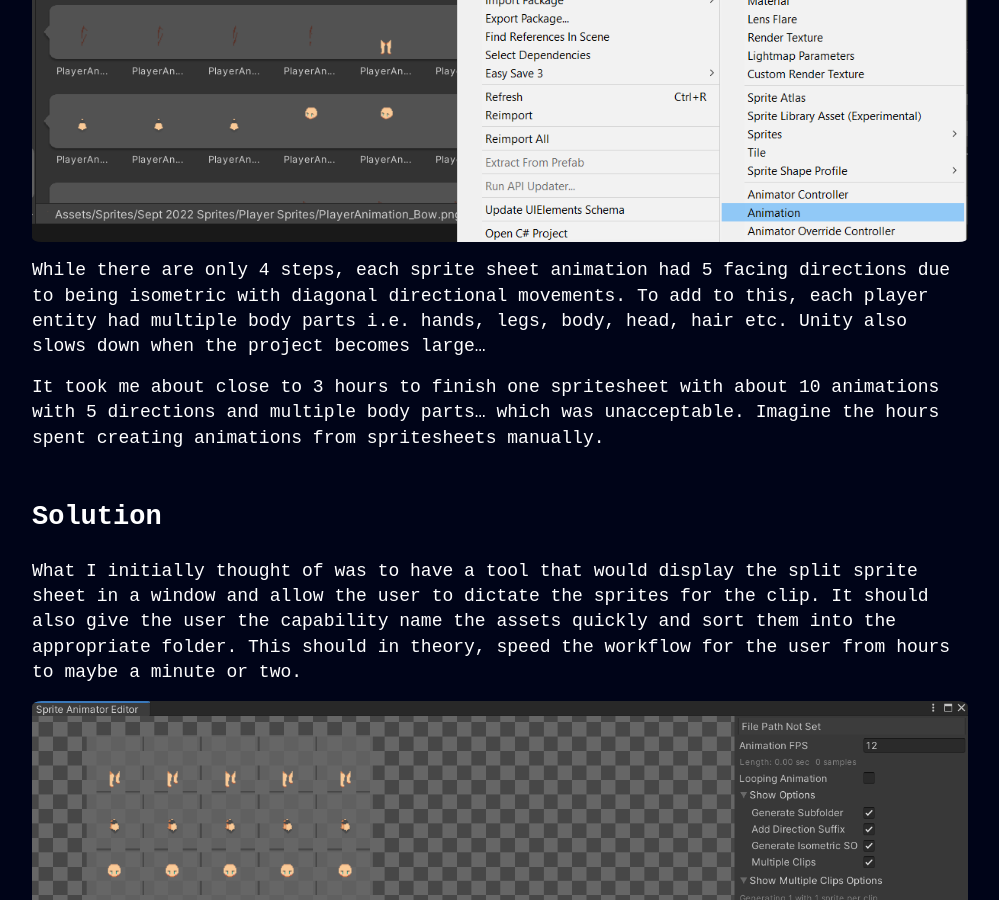
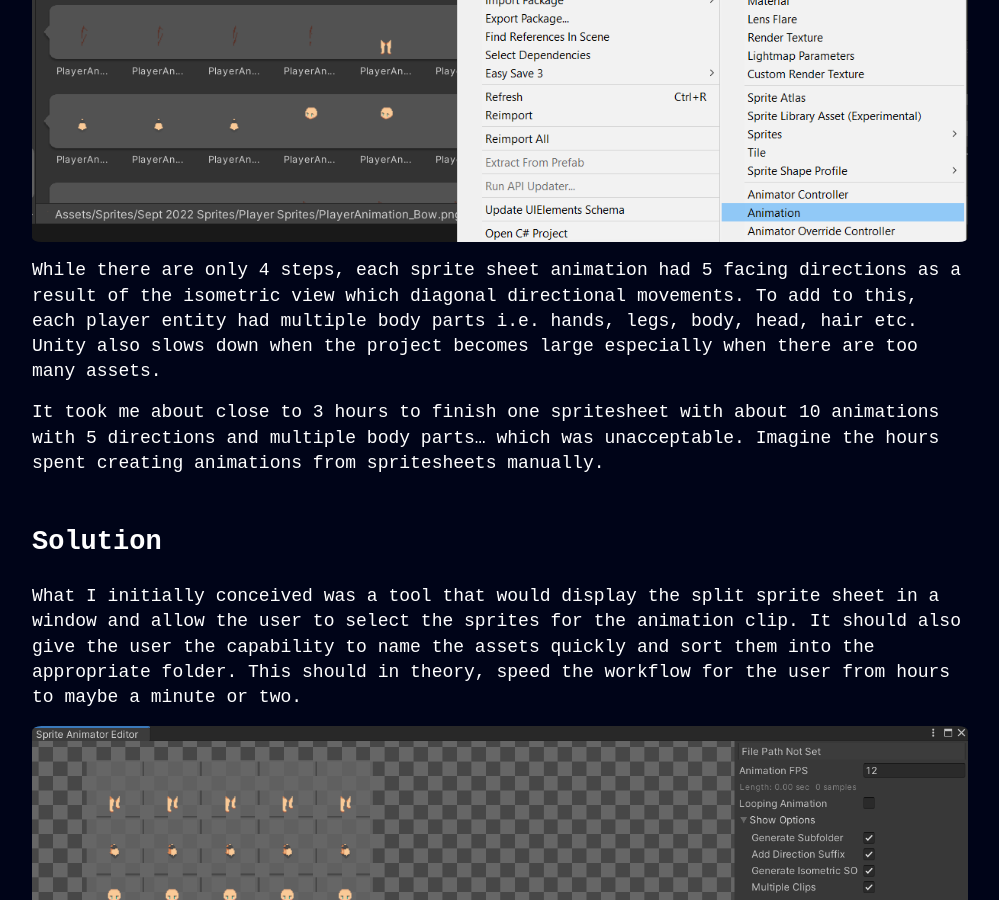
Before and after one commit to seanrich92/seanrich92.github.io, a Jekyll site: the page built from _posts/2024-05-30-sprite-animation-generator.markdown, in a window 1280 px wide and 900 px high, scrolled down 747 px. Shown: the whole window, without its empty margins (140-1139 px from the left). Built offline with Jekyll 4.4.1, drawn with Linux system fonts in a browser that asks for light colours; some of the changed text lies outside the part shown.

Commit message:
Editing text

```diff
--- a/_posts/2024-05-30-sprite-animation-generator.markdown
+++ b/_posts/2024-05-30-sprite-animation-generator.markdown
@@ -17,13 +17,13 @@ When I first started to use Unity, I wanted to create a 2D isometric game. Howev
 
 [![Animation Generator 1](/assets/sprite-animation-generator/screen1.png)](/assets/sprite-animation-generator/screen1.png)
 
-While there are only 4 steps, each sprite sheet animation had 5 facing directions due to being isometric with diagonal directional movements. To add to this, each player entity had multiple body parts i.e. hands, legs, body, head, hair etc. Unity also slows down when the project becomes large...
+While there are only 4 steps, each sprite sheet animation had 5 facing directions as a result of the isometric view which diagonal directional movements. To add to this, each player entity had multiple body parts i.e. hands, legs, body, head, hair etc. Unity also slows down when the project becomes large especially when there are too many assets.
 
 It took me about close to 3 hours to finish one spritesheet with about 10 animations with 5 directions and multiple body parts... which was unacceptable. Imagine the hours spent creating animations from spritesheets manually.
 
 ## Solution
 
-What I initially thought of was to have a tool that would display the split sprite sheet in a window and allow the user to dictate the sprites for the clip. It should also give the user the capability name the assets quickly and sort them into the appropriate folder. This should in theory, speed the workflow for the user from hours to maybe a minute or two.
+What I initially conceived was a tool that would display the split sprite sheet in a window and allow the user to select the sprites for the animation clip. It should also give the user the capability to name the assets quickly and sort them into the appropriate folder. This should in theory, speed the workflow for the user from hours to maybe a minute or two.
 
 [![Animation Generator 2](/assets/sprite-animation-generator/screen2.png)](/assets/sprite-animation-generator/screen2.png)
 
@@ -43,7 +43,7 @@ What I initially thought of was to have a tool that would display the split spri
 
 ## Closing Thoughts
 
-As this was my venture into creating a custom tool in Unity, it took some time to create this tool (2 weeks total) and it wasn't the best but I was happy when I finished it. I should've thought of adding a preview of the animation that will be generated from the sprites but it slipped my mind. I found this is a good exercise to start in creating custom tools for unity as it wasn't too complex but it wasn't also too easy.
+As this was my venture into creating a custom tool in Unity, it took some time to create this tool (2 weeks total) and it wasn't the best but I was happy when I finished it. I should've thought of adding a preview of the animation that will be generated from the sprites but it slipped my mind. I found this is a good starting exercise when creating custom tools for unity as it wasn't too complex but it wasn't also too easy.
 
 I also would recommend for those who can't create their own tools to look into these asset store assets for 2d animation.
 
```
Also changed, not shown: _posts/2024-05-30-isometric-sprite-editor.md (+1 -1 lines).
